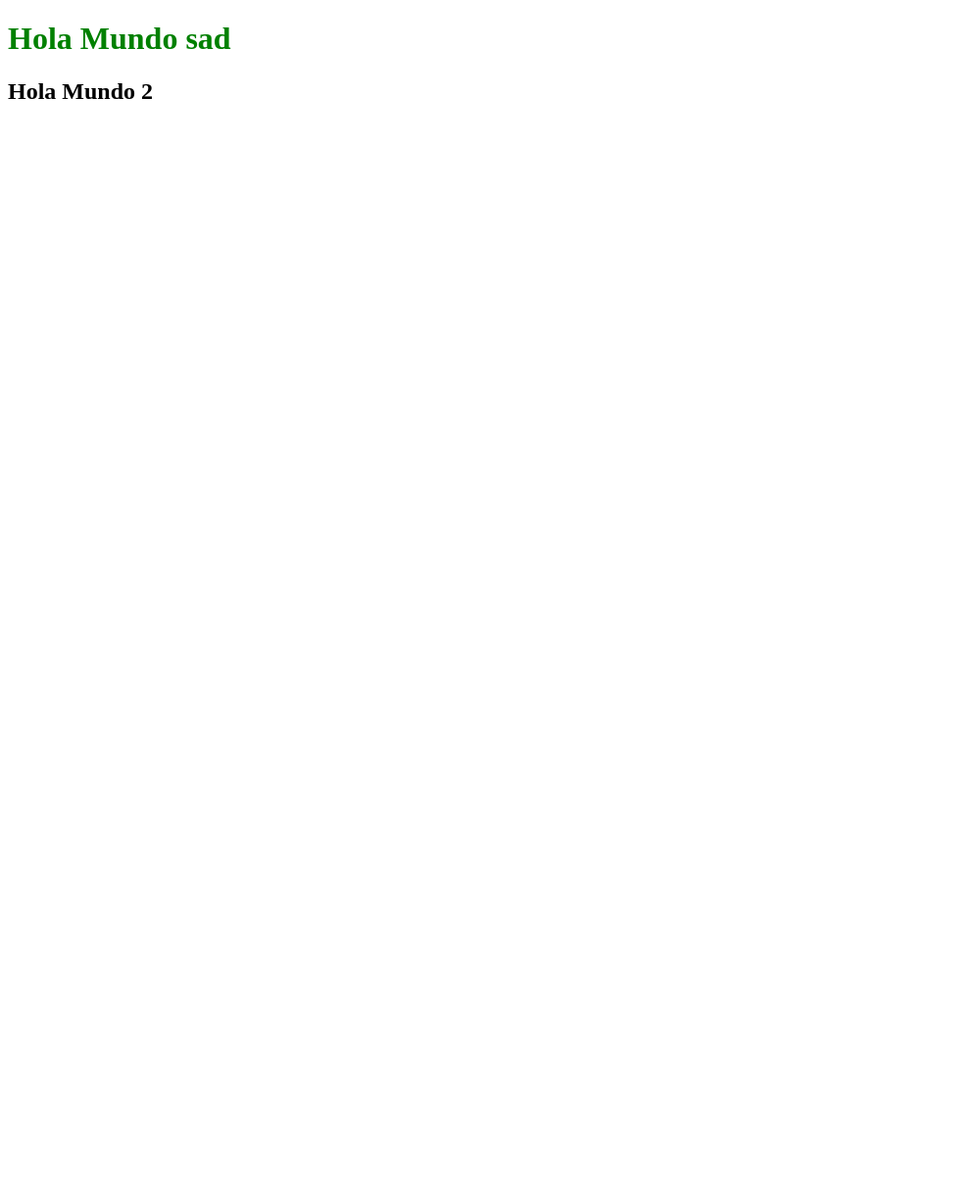
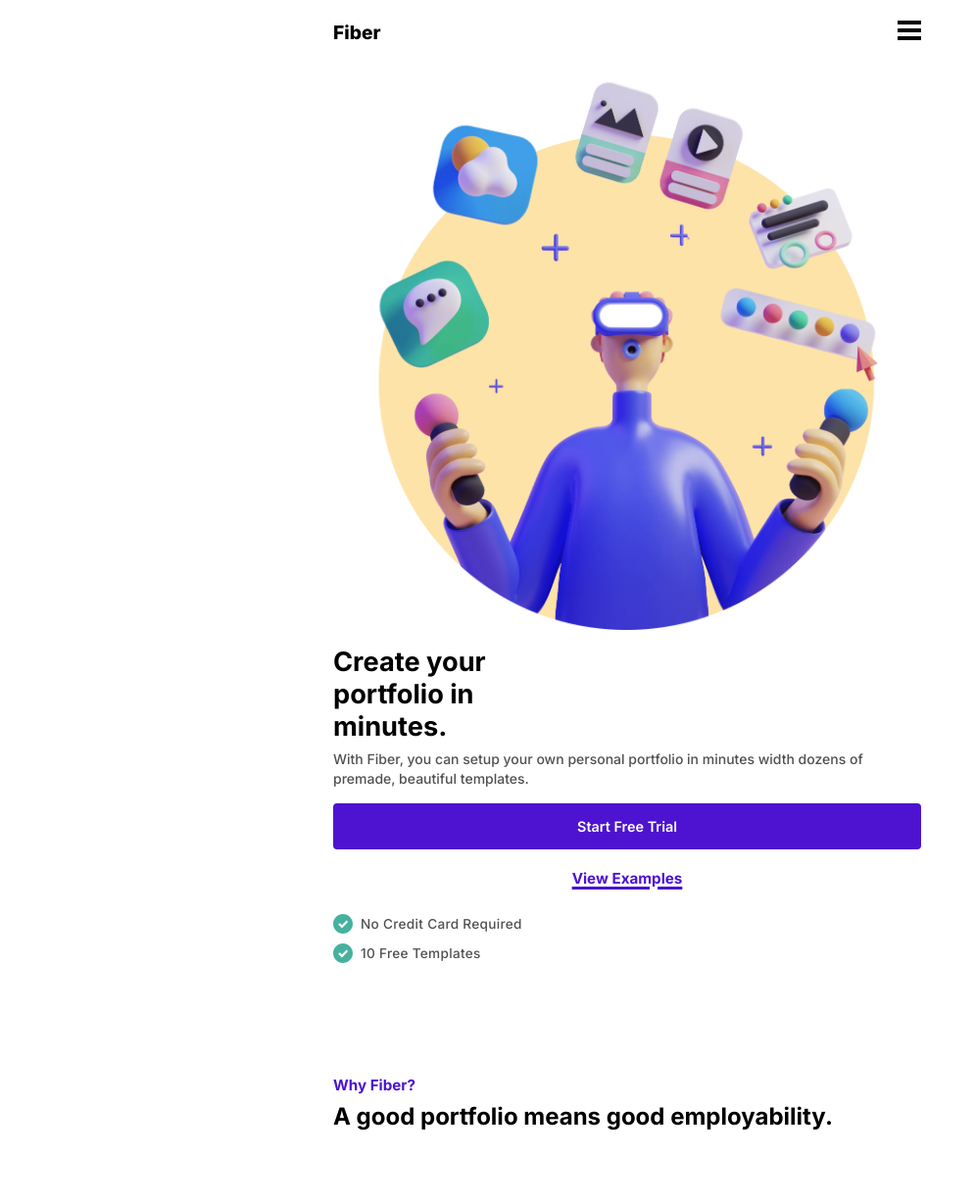
Before and after one commit to deividcode/fiber, a website built with Vite: page index.html in a window 1280 px wide. Shown: the whole page at 98% size, without its empty margins (0-995 px from the left). Before the commit the page ends 800 px from the top, so only its background shows below. Built offline with nearby package versions, Linux system fonts and the light colour scheme.

Commit message:
Add: header, hero

```diff
--- a/index.html
+++ b/index.html
@@ -4,12 +4,92 @@
     <meta charset="UTF-8" />
     <link rel="icon" type="image/svg+xml" href="/vite.svg" />
     <meta name="viewport" content="width=device-width, initial-scale=1.0" />
-    <title>FIBER</title>
+    <title>Fiber</title>
   </head>
   <body>
 
-    <h1>Hola Mundo sad</h1>
-    <h2>Hola Mundo 2</h2>
+    <header class="header flex-center">
+
+      <div class="header__container container">
+
+        <div class="header__marca">
+          <a class="header__marca--link" href="">Fiber</a>
+        </div>
+
+        <label for="menu" class="menu-label">
+          <img src="/src/assets/icons/Hamburger Menu.svg" alt="menu">
+        </label>
+
+        <input type="checkbox" name="" id="menu" class="menu-input">
+
+        <div class="menu">
+
+          <div class="menu__nav">
+            <a class="menu__link page-link" href="">Home</a>
+            <a class="menu__link" href="">Meal</a>
+            <a class="menu__link" href="">Gallery</a>
+            <a class="menu__link" href="">About Us</a>
+          </div>
+
+          <div class="menu__social">
+            <a href="">
+            </a>
+            <a href="">
+
+            </a>
+            <a href="">
+
+            </a>
+          </div>
+
+        </div>
+      </div>
+
+    </header>
+
+    <section class="hero flex-center">
+      <div class="hero__container container">
+
+        <div class="">
+          <img src="/src/assets/images/hero-Illustration.png" alt="portfolio">
+        </div>
+
+        <div class="hero__text">
+          <h1 class="hero__title">Create your portfolio in minutes.</h1>
+          <p class="subtitle">With Fiber, you can setup your own personal portfolio in minutes width dozens of premade, beautiful templates.</p>
+
+          <div class="section-buttons">
+            <a class="btn btn-primary" href="#">Start Free Trial</a>
+            <a class="btn btn-secundary" href="#">View Examples</a>
+          </div>
+
+          <ul class="hero__verify">
+            <li>
+              <img src="/src/assets/icons/Checkmark.svg" alt="check" width="20px" height="20px">
+              <span>No Credit Card Required</span>
+            </li>
+            <li>
+              <img src="/src/assets/icons/Checkmark.svg" alt="check" width="20px" height="20px">
+              10 Free Templates
+            </li>
+          </ul>
+
+        </div>
+      </div>
+    </section>
+
+    <section class="why flex-center">
+
+      <div class="why__container container">
+
+        <div class="why__text">
+          <h4 class="subtitle-question">Why Fiber?</h4>
+          <h2 class="title">A good portfolio means good employability.</h2>
+        </div>
+
+      </div>
+
+    </section>
 
 
 
--- a/src/css/styles.css
+++ b/src/css/styles.css
@@ -1,3 +1,218 @@
+@import url("https://fonts.googleapis.com/css2?family=Inter:wght@400;500;600;700;800&display=swap");
+
+:root{
+    /* ==== COLORS ==== */
+    --first-color: #4D13D1;
+    --color-dark: #202020;
+    --color-paragraph-light: #505050;
+    --white: #fff;
+
+    /* ==== TYPOGRAFY ==== */
+	--font-body: 'Inter', sans-serif;;
+
+    /* ==== WEIGHT ==== */
+    --weight-regular: 400;
+    --weight-medium: 500;
+    --weight-semibold: 600;
+    --weight-bold: 700;
+    --weight-extra-bold: 700;
+
+}
+
+
+*{
+    margin: 0;
+    padding: 0;
+}
+
+body{
+    font-family: var(--font-body);
+}
+
+a{
+    text-decoration: none;
+    color: inherit;
+}
+
+img{
+    width: 100%;
+}
+
 h1{
-    color: green;
+  font-weight: var(--weight-bold);
+  margin-block-end: .25em;
+  font-size: 1.7em;
 }
+
+p{
+  font-size: .875em;
+  font-weight: var(--weight-medium);
+  color: var(--color-paragraph-light);
+  line-height: 1.45;
+}
+
+ul{
+  list-style: none;
+}
+
+/* ====== GENERAL CLASS ====== */
+
+.flex-center{
+  display: flex;
+  justify-content: center;
+}
+
+.container{
+  width: clamp(260px, 50% + 30vw, 600px);
+}
+
+.subtitle-question{
+  color: var(--first-color);
+  font-size: .95em;
+  margin-bottom: 8px;
+}
+
+/* ====== HEADER & NAV ====== */
+
+.header{
+
+  &__container{
+    display: flex;
+    justify-content: space-between;
+    align-items: flex-end;
+
+    height: 45px;
+  }
+
+  &__marca{
+    font-weight: 800;
+    color: var(--color-paragraph);
+    font-size:1.2em;
+  }
+
+}
+
+.menu{
+  box-sizing: border-box;
+  position: fixed;
+  top: 5em;
+  left: -100%;
+
+  display: flex;
+  flex-direction: column;
+  gap: 24px;
+  align-items: center;
+
+  width: 100vw;
+  /* max-width: 270px;     */
+  height: 90vh;
+
+  padding: 36px 24px 30px 24px;
+
+  font-family: var(--font-subtitle);
+  font-weight: var(--font-bold);
+
+  font-size: 0.95em;
+  letter-spacing: 0em;
+  text-align: center;
+  transition: left 0.4s ease;
+
+  background-color: var(--color-dark);
+  z-index: 5;
+
+}
+
+.menu-label{
+  width: 24px;
+  height: 24px;
+  order: 0;
+}
+
+.menu-input{
+  display:none;
+}
+
+.menu-input:checked + .menu{
+  display: flex;
+  left: 0;
+}
+
+
+/* ====== HERO ====== */
+
+.hero{
+
+  &__container{
+    display: flex;
+    flex-direction: column;
+    gap: .8em;
+
+    padding-bottom: 40px;
+  }
+
+  &__title{
+    width: 13ch;
+  }
+
+  &__verify{
+
+    display: grid;
+    gap: 10px;
+    margin-top: 12px;
+
+    & li{
+      display: grid;
+      grid-template-columns: 20px 1fr;
+      align-items: center;
+      gap: 8px;
+      color: var(--color-paragraph-light);
+      font-size: .85em;
+      font-weight:var(--weight-medium);
+      letter-spacing: .3px;
+
+    }
+
+  }
+
+}
+
+/* ====== WHY ====== */
+
+.why{
+  &__container{
+    padding: 75px 0;
+  }
+}
+
+/* ====== BUTTONS ====== */
+
+.section-buttons{
+  display: grid;
+  gap:0.2em;
+  margin-top: .9em;
+}
+
+.btn{
+  display: inline-block;
+  width: 100%;
+  padding: 1.05em 0;
+
+  text-align: center;
+  font-size: .9em;
+  font-weight: var(--weight-semibold);
+  border-radius: 4px;
+}
+
+.btn-primary{
+  color:var(--white);
+  background-color: var(--first-color);
+}
+
+.btn-secundary{
+  color: var(--first-color);
+  text-decoration: underline;
+  text-decoration-thickness: 2.5px;
+  text-underline-offset: 3px;
+  font-weight: var(--weight-extra-bold);
+  font-size: .95em;
+}
```
